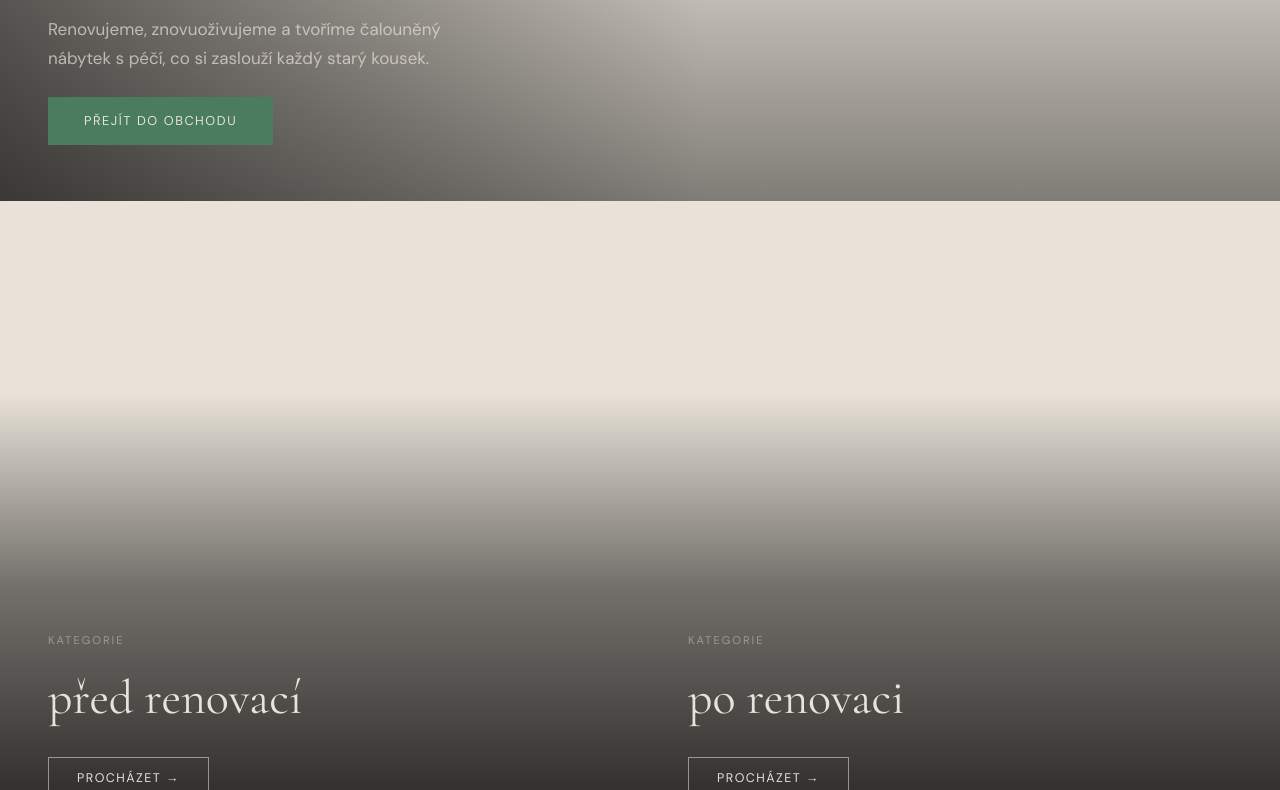
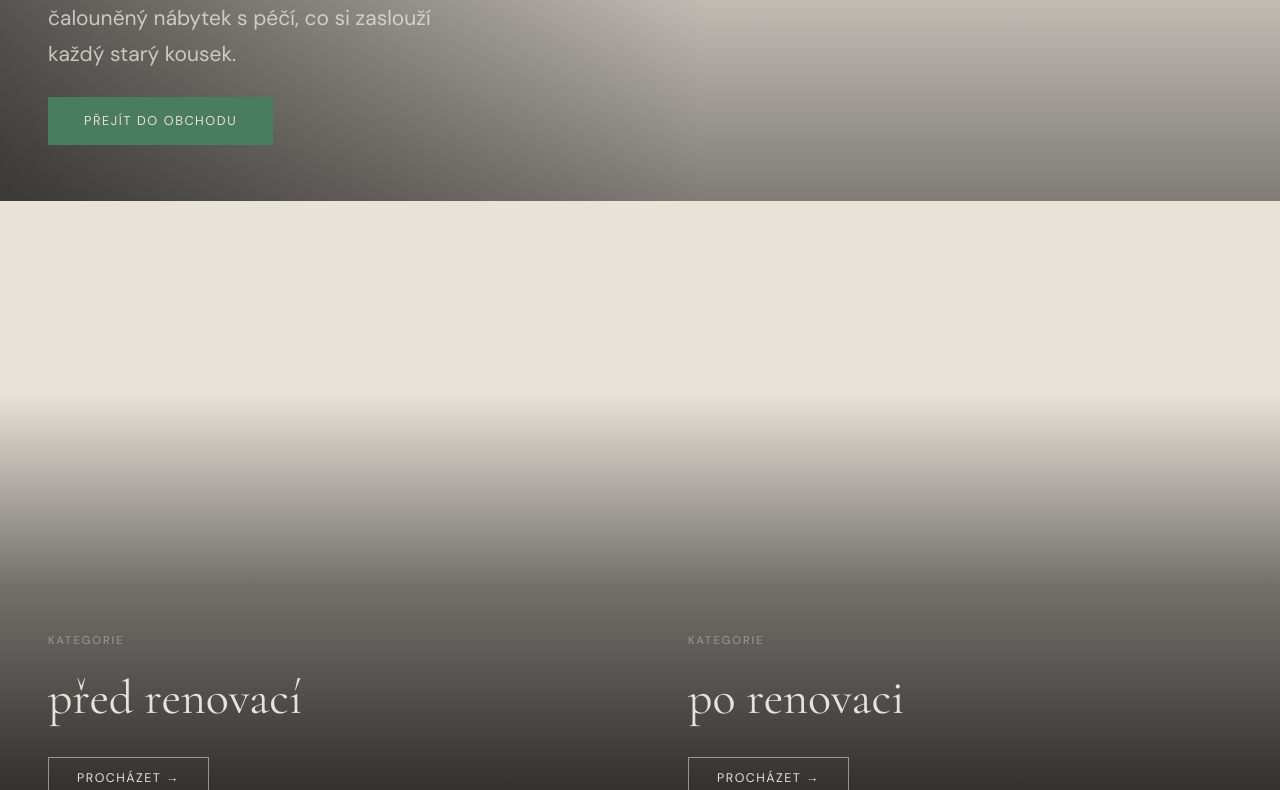
Before and after one commit to vendulabezakova/naomak.cz, a plain HTML site: page prototype.html in a window 1280 px wide. Shown: the part 591-1381 px from the top of the page. Drawn offline with nearby package versions, Linux system fonts and the light colour scheme; files whose address does not match are found by name.

Commit message:
Increase hero tagline and product name font sizes

```diff
--- a/prototype.html
+++ b/prototype.html
@@ -137,9 +137,9 @@
 
     .hero-tagline {
       font-family: 'DM Sans', Arial, sans-serif;
-      font-size: 17px;
+      font-size: 21px;
       color: var(--cream);
-      opacity: .7;
+      opacity: .8;
       max-width: 420px;
       line-height: 1.7;
     }
@@ -368,7 +368,7 @@
     }
 
     .product-name {
-      font-size: 15px;
+      font-size: 21px;
       font-weight: 400;
       margin-bottom: 4px;
       color: #2C2A25;
```
